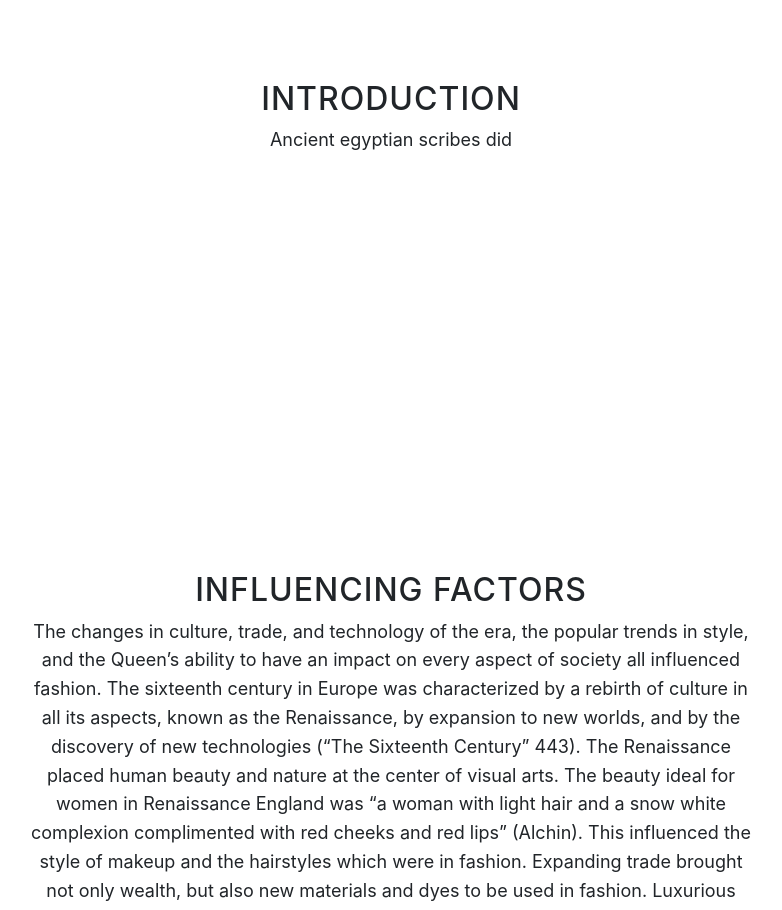
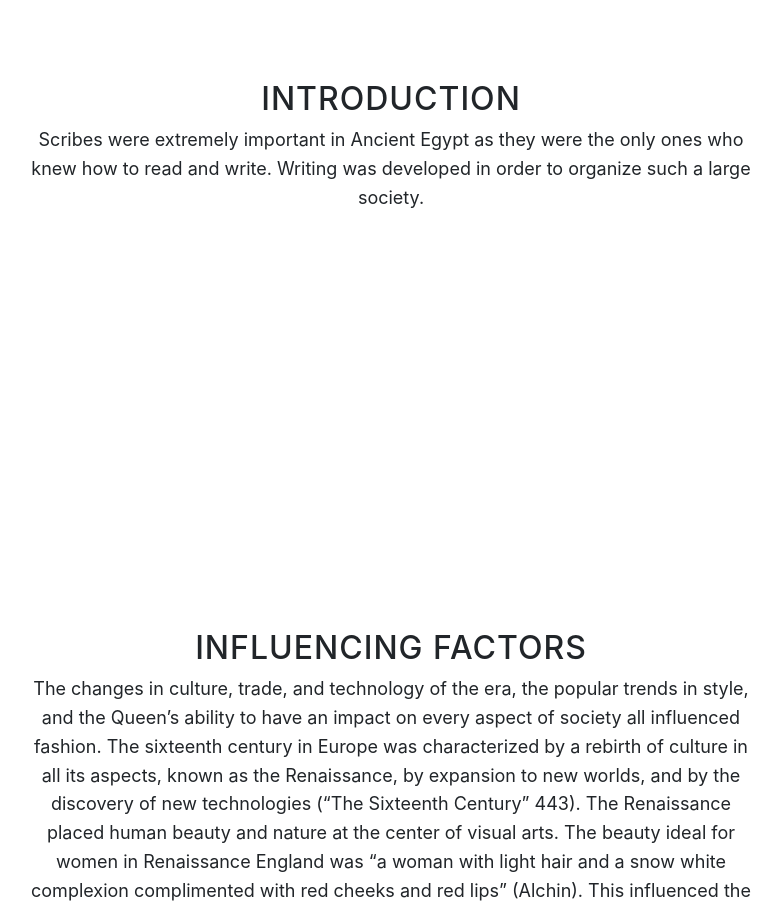
Before and after one commit to vvaida540/vvaida540.github.io, a website with bundled scripts: page index.html in a window 1280 px wide. Shown: the part 920-1830 px from the top of the page, without its empty margins (249-1031 px from the left). Built offline with nearby package versions, Linux system fonts and the light colour scheme.

Commit message:
Update index.html

```diff
--- a/index.html
+++ b/index.html
@@ -76,7 +76,7 @@
         <div class="row">
           <div class="col-lg-8 mx-auto">
             <h2>Introduction</h2>
-            <p>Ancient egyptian scribes did</p>
+            <p>Scribes were extremely important in Ancient Egypt as they were the only ones who knew how to read and write. Writing was developed in order to organize such a large society.</p>
 
           </div>
         </div>
```
